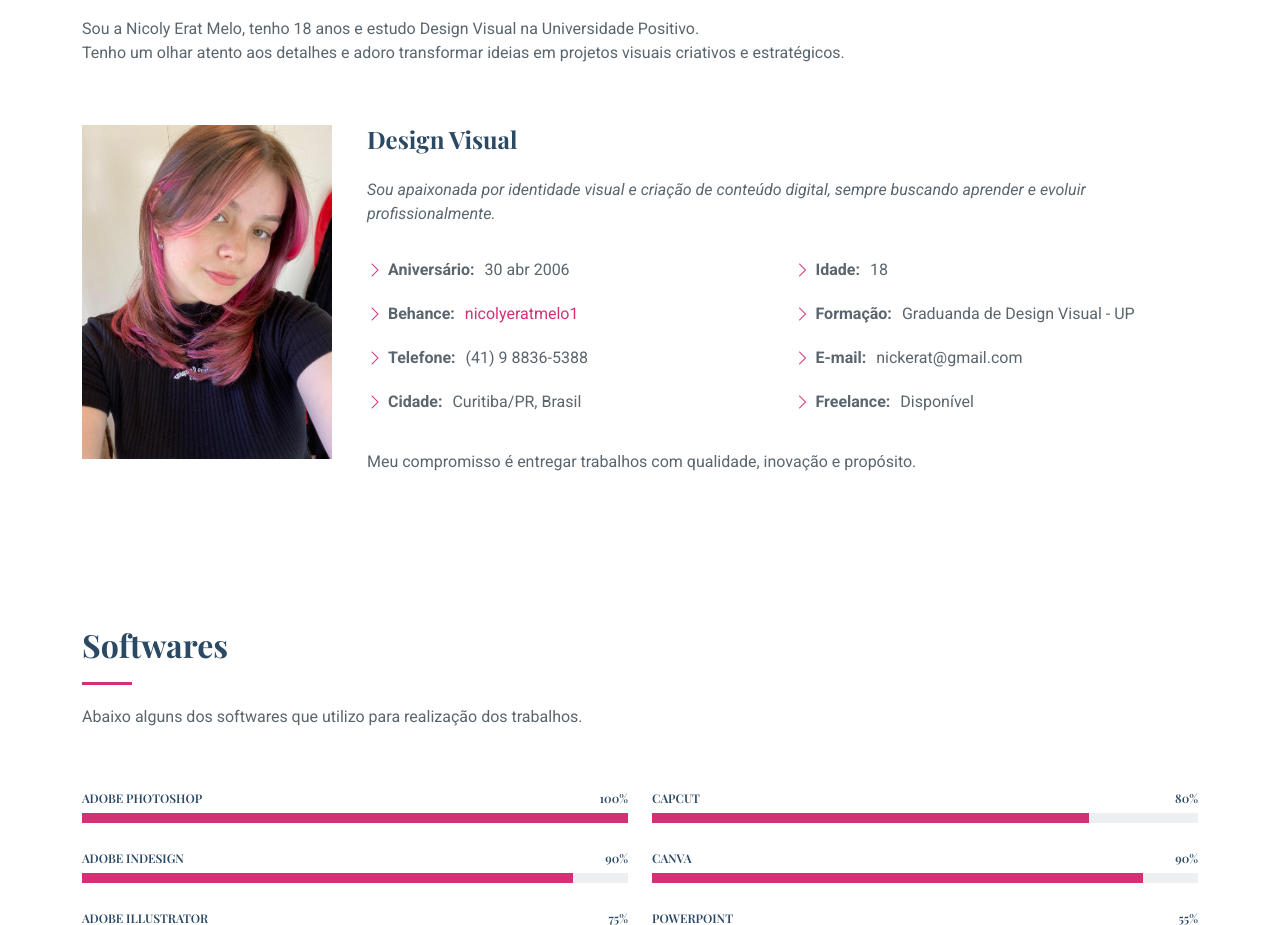
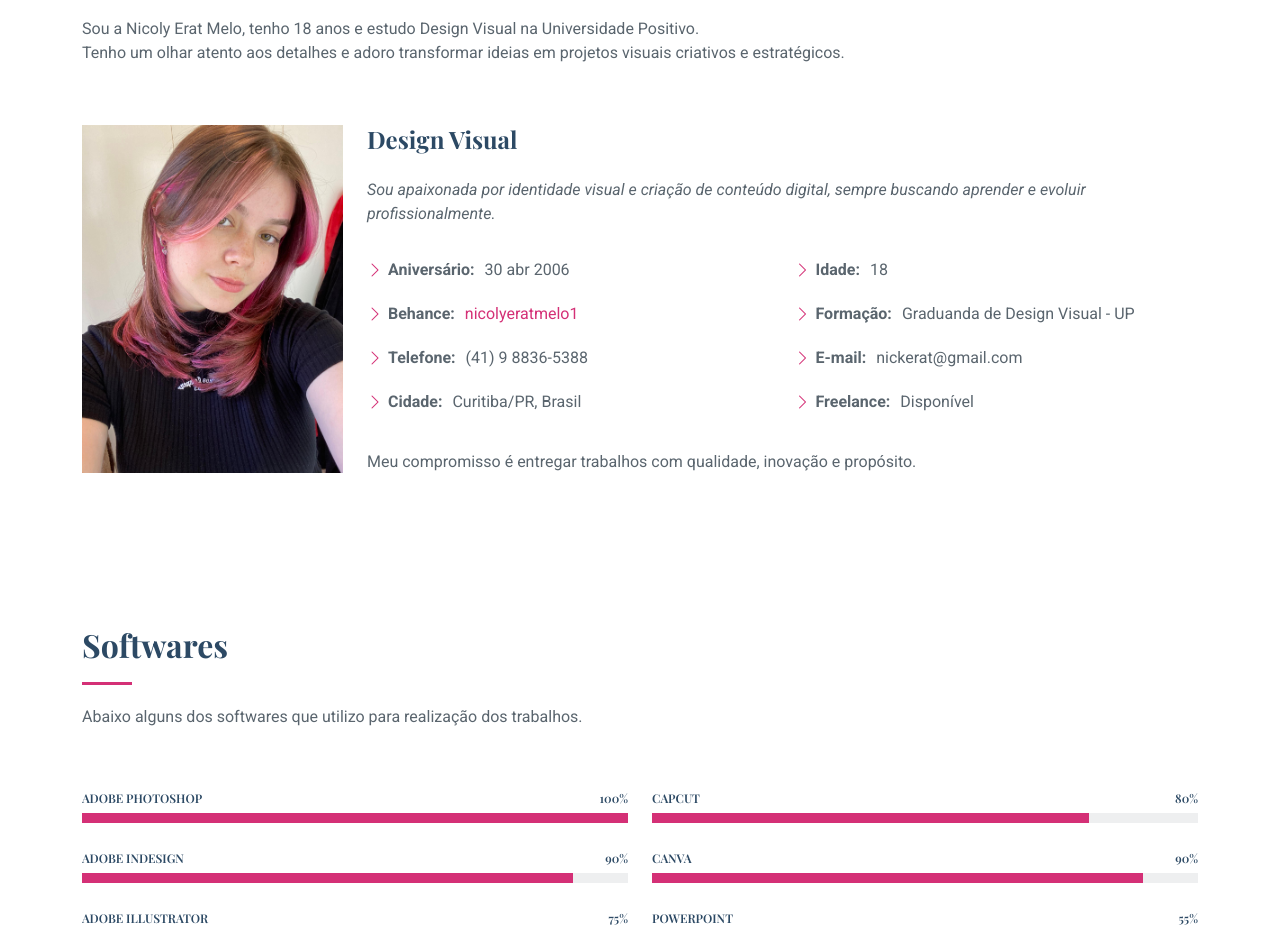
Before and after one commit to Walterudisson/nickerat.des.br, a plain HTML site: page index.html in a window 1280 px wide. Shown: the part 931-1856 px from the top of the page. Drawn offline with nearby package versions, Linux system fonts and the light colour scheme; a web font is replaced by a local one.

Commit message:
Update index.html

```diff
--- a/index.html
+++ b/index.html
@@ -87,7 +87,7 @@
 
         <div class="row gy-1 justify-content-center">
           <div class="col-lg-3">
-            <img src="assets/img/profile.jpeg" class="img-fluid" alt="" width="250">
+            <img src="assets/img/profile.jpeg" class="img-fluid" alt="" width="300">
           </div>
           <div class="col-lg-9 content">
             <h2>Design Visual</h2>
```
